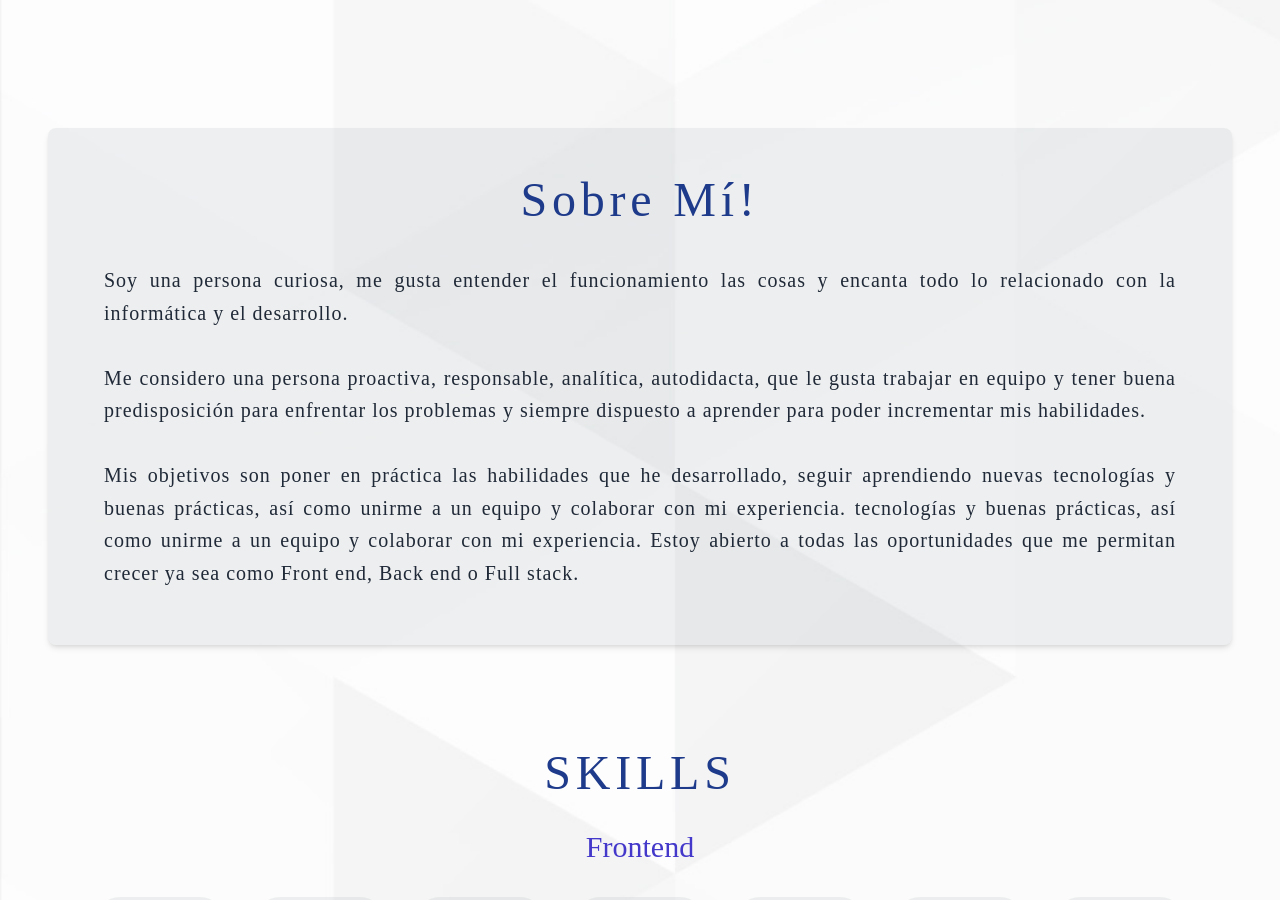
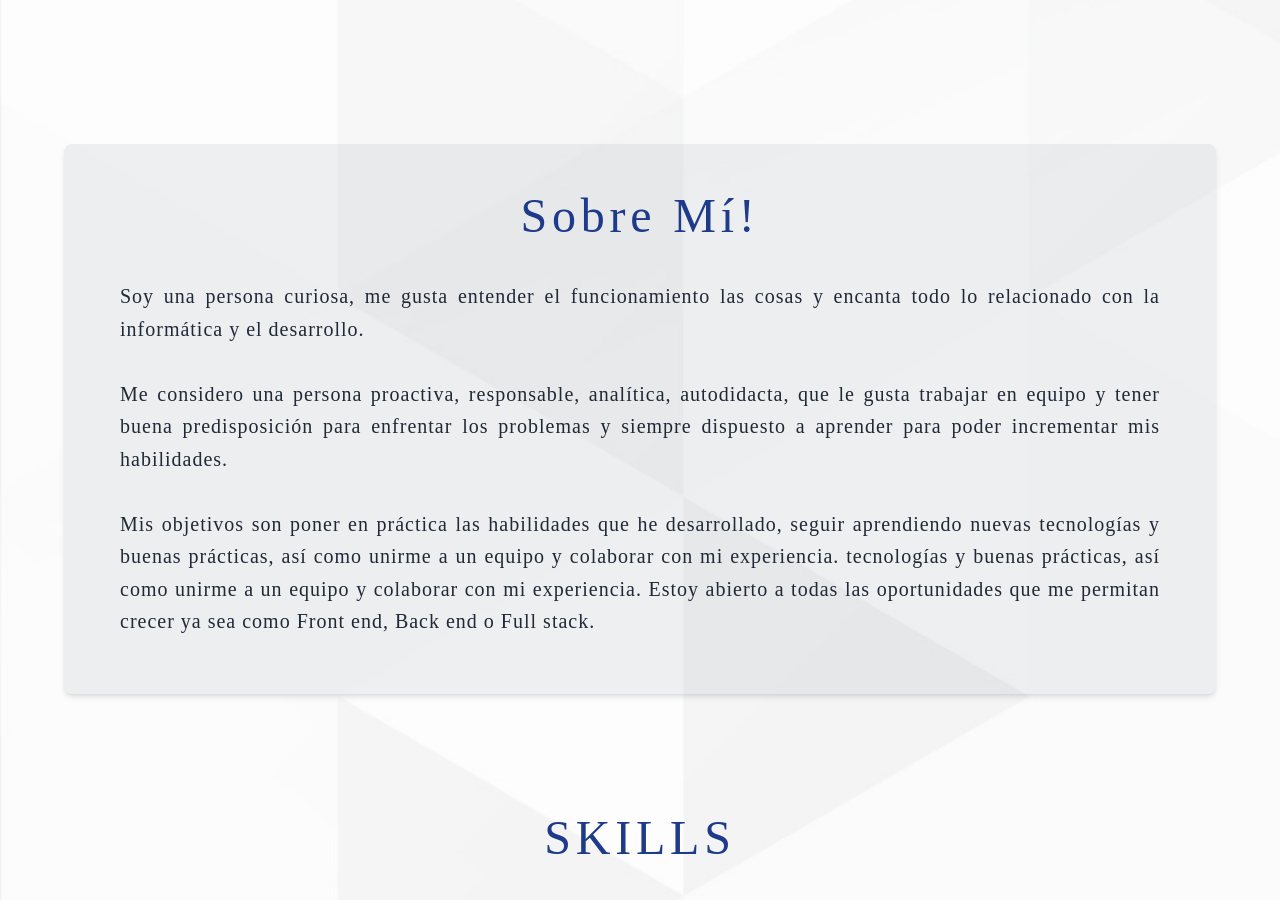
Before and after one commit to FdR-23/Portfolio, a React (Create React App) app: page / in a window 1280 px wide. Shown: the part 860-1760 px from the top of the page. Built offline with nearby package versions, Linux system fonts and the light colour scheme.

Commit message:
fix about

```diff
--- a/src/components/About.jsx
+++ b/src/components/About.jsx
@@ -9,7 +9,7 @@ function About() {
 
     <div id="about" className='m-2 p-2 rounded-xl flex flex-col justify-center max-w-full h-scree'>
 
-      <section className='p-2  sm:m-8 lg:p-8 max-w-full  rounded-lg
+      <section className='p-2  sm:m-12 lg:p-8 max-w-full  rounded-lg
        bg-gray-500/10 dark:bg-transparent shadow-md hover:shadow-lg'>
 
 
```
